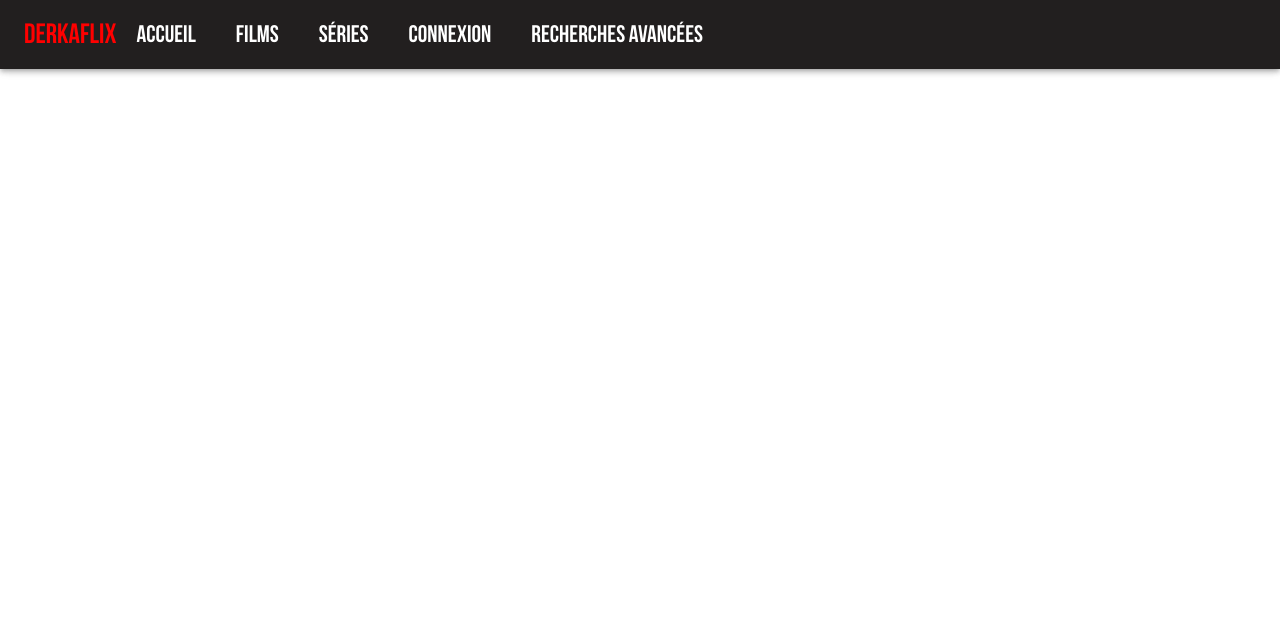
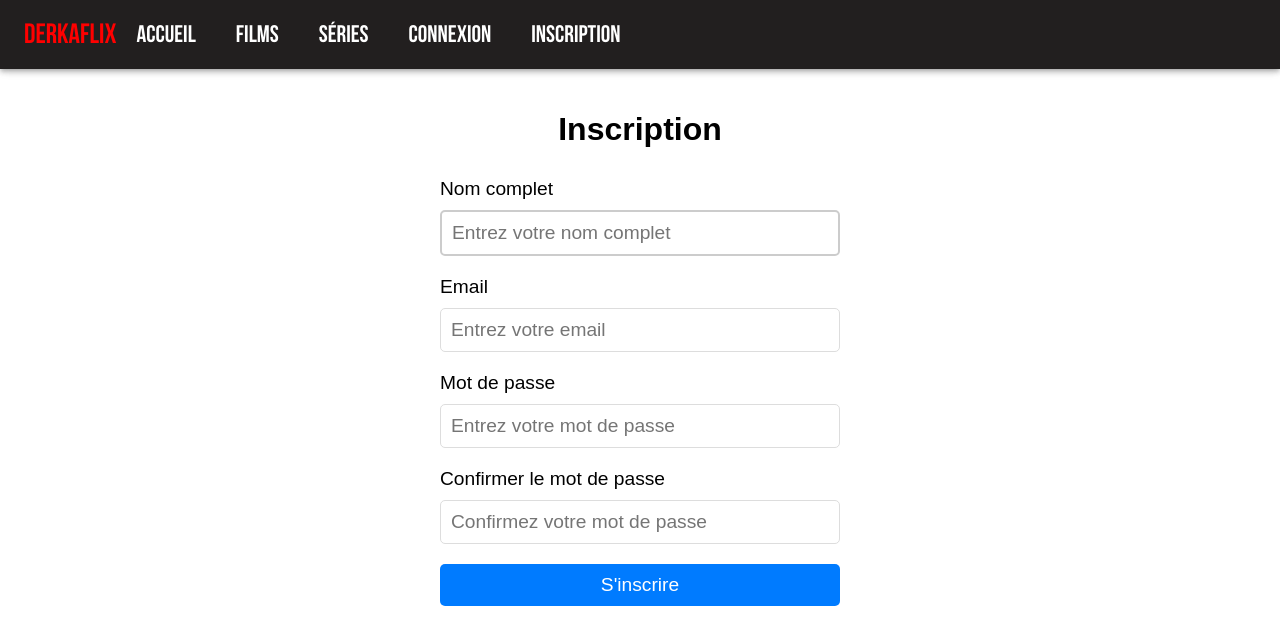
Before and after one commit to Hassan60200/Netflix-react, a React (Create React App) app: page /register in a window 1280 px wide. Shown: the top 644 px of the page. Built offline with nearby package versions, Linux system fonts and the light colour scheme.

Commit message:
create register&login view

```diff
--- a/src/App.js
+++ b/src/App.js
@@ -5,6 +5,8 @@ import Details from "./Containers/DetailsView/details";
 import DetailsTvShow from "./Containers/DetailsView/detailsTvShow";
 import TvShow from "./Containers/TvShow/tvShow";
 import MovieSearch from "./Containers/MovieSearch/movieSearch";
+import LoginPage from "./Containers/Login/login";
+import Register from "./Containers/Register/register";
 
 function App() {
 
@@ -17,6 +19,8 @@ function App() {
                 <Route path="/movie/:id"  element={<Details/>}/>
                 <Route path="/tv-show/"  element={<TvShow/>}/>
                 <Route path="/tv/:id"  element={<DetailsTvShow/>}/>
+                <Route path="/login"  element={<LoginPage/>}/>
+                <Route path="/register"  element={<Register/>}/>
             </Routes>
         </div>
     );
--- a/src/Components/Header/Header.jsx
+++ b/src/Components/Header/Header.jsx
@@ -13,8 +13,8 @@ const Header = () => {
                     <NavLink className="link" to="/">Accueil</NavLink>
                     <NavLink className="link" to="/movies">Films</NavLink>
                     <NavLink className="link" to="/tv-show">Séries</NavLink>
-                    <NavLink className="link" to="/connexion">Connexion</NavLink>
-                    <NavLink className="link" to="/recherches-avancees">Recherches avancées</NavLink>
+                    <NavLink className="link" to="/login">Connexion</NavLink>
+                    <NavLink className="link" to="/register">Inscription</NavLink>
                 </Toolbar>
             </AppBar>
         </header>
--- /dev/null
+++ b/src/Containers/Login/login.css
@@ -0,0 +1,47 @@
+.login-page {
+    display: flex;
+    justify-content: center;
+    align-items: center;
+    height: 100vh;
+    background-color: #f1f1f1;
+}
+
+.login-form {
+    background-color: #ffffff;
+    border-radius: 5px;
+    padding: 20px;
+    box-shadow: 0px 2px 5px rgba(0, 0, 0, 0.1);
+    max-width: 400px;
+    width: 100%;
+}
+
+.form-group {
+    margin-bottom: 20px;
+}
+
+label {
+    display: block;
+    margin-bottom: 5px;
+}
+
+input[type="email"],
+input[type="password"] {
+    width: 100%;
+    padding: 10px;
+    border: 1px solid #dddddd;
+    border-radius: 5px;
+}
+
+button {
+    background-color: #0077ff;
+    color: #ffffff;
+    border: none;
+    border-radius: 5px;
+    padding: 10px 20px;
+    cursor: pointer;
+    transition: background-color 0.2s;
+}
+
+button:hover {
+    background-color: #005fcc;
+}
--- /dev/null
+++ b/src/Containers/Login/login.jsx
@@ -0,0 +1,43 @@
+import React, { useState } from "react";
+import "./login.css";
+
+const LoginPage = () => {
+    const [email, setEmail] = useState("");
+    const [password, setPassword] = useState("");
+
+    const handleSubmit = (event) => {
+        event.preventDefault();
+        console.log(`Email: ${email} Password: ${password}`);
+    };
+
+    return (
+        <div className="login-page">
+            <form onSubmit={handleSubmit} className="login-form">
+                <h2>Se connecter</h2>
+                <div className="form-group">
+                    <label htmlFor="email">Adresse email</label>
+                    <input
+                        type="email"
+                        id="email"
+                        value={email}
+                        onChange={(e) => setEmail(e.target.value)}
+                        required
+                    />
+                </div>
+                <div className="form-group">
+                    <label htmlFor="password">Mot de passe</label>
+                    <input
+                        type="password"
+                        id="password"
+                        value={password}
+                        onChange={(e) => setPassword(e.target.value)}
+                        required
+                    />
+                </div>
+                <button type="submit">Se connecter</button>
+            </form>
+        </div>
+    );
+};
+
+export default LoginPage;
--- /dev/null
+++ b/src/Containers/Register/register.css
@@ -0,0 +1,55 @@
+.signup-container {
+    display: flex;
+    flex-direction: column;
+    align-items: center;
+    margin: 50px auto;
+    max-width: 400px;
+}
+
+form {
+    display: flex;
+    flex-direction: column;
+    align-items: center;
+    width: 100%;
+}
+
+h1 {
+    font-size: 2rem;
+    margin-bottom: 30px;
+}
+
+.form-group {
+    display: flex;
+    flex-direction: column;
+    margin-bottom: 20px;
+    width: 100%;
+}
+
+label {
+    font-size: 1.2rem;
+    margin-bottom: 10px;
+}
+
+input {
+    padding: 10px;
+    font-size: 1.2rem;
+    border: 2px solid #ccc;
+    border-radius: 5px;
+    width: 100%;
+}
+
+button[type="submit"] {
+    padding: 10px;
+    font-size: 1.2rem;
+    border: none;
+    border-radius: 5px;
+    background-color: #007bff;
+    color: #fff;
+    cursor: pointer;
+    transition: all 0.3s ease;
+    width: 100%;
+}
+
+button[type="submit"]:hover {
+    background-color: #0062cc;
+}
--- /dev/null
+++ b/src/Containers/Register/register.jsx
@@ -0,0 +1,64 @@
+import React, { useState } from 'react';
+import './register.css'
+const Signup = () => {
+    const [name, setName] = useState('');
+    const [email, setEmail] = useState('');
+    const [password, setPassword] = useState('');
+    const [confirmPassword, setConfirmPassword] = useState('');
+
+    const handleSubmit = (e) => {
+        e.preventDefault();
+        // handle signup logic here
+    };
+
+    return (
+        <div className="signup-container">
+            <form onSubmit={handleSubmit}>
+                <h1>Inscription</h1>
+                <div className="form-group">
+                    <label htmlFor="name">Nom complet</label>
+                    <input
+                        type="text"
+                        id="name"
+                        placeholder="Entrez votre nom complet"
+                        value={name}
+                        onChange={(e) => setName(e.target.value)}
+                    />
+                </div>
+                <div className="form-group">
+                    <label htmlFor="email">Email</label>
+                    <input
+                        type="email"
+                        id="email"
+                        placeholder="Entrez votre email"
+                        value={email}
+                        onChange={(e) => setEmail(e.target.value)}
+                    />
+                </div>
+                <div className="form-group">
+                    <label htmlFor="password">Mot de passe</label>
+                    <input
+                        type="password"
+                        id="password"
+                        placeholder="Entrez votre mot de passe"
+                        value={password}
+                        onChange={(e) => setPassword(e.target.value)}
+                    />
+                </div>
+                <div className="form-group">
+                    <label htmlFor="confirm-password">Confirmer le mot de passe</label>
+                    <input
+                        type="password"
+                        id="confirm-password"
+                        placeholder="Confirmez votre mot de passe"
+                        value={confirmPassword}
+                        onChange={(e) => setConfirmPassword(e.target.value)}
+                    />
+                </div>
+                <button type="submit">S'inscrire</button>
+            </form>
+        </div>
+    );
+};
+
+export default Signup;
```
